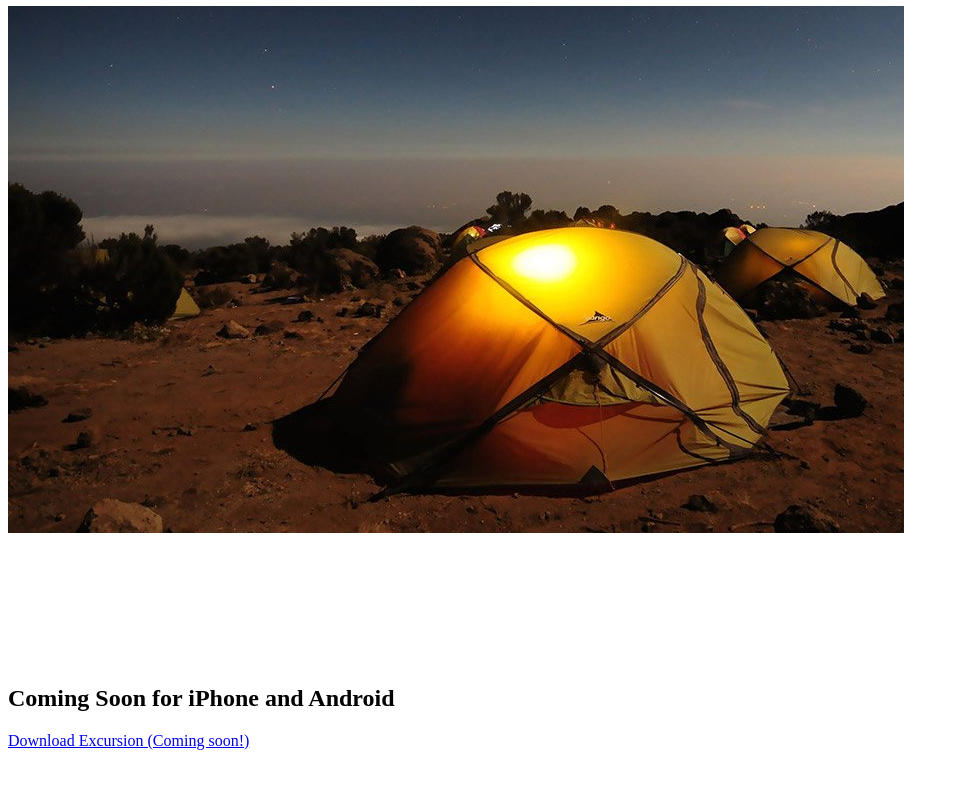
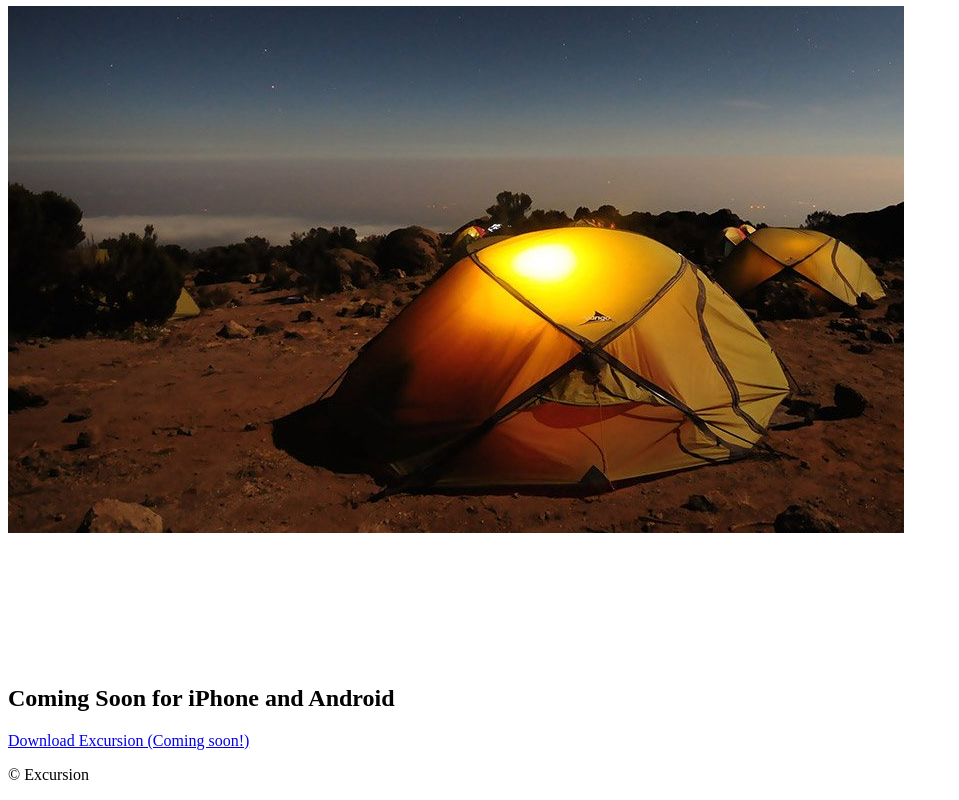
Before and after one commit to rssatnam/excursion, a plain HTML site: page index.html in a window 1280 px wide. Shown: the part 363-1163 px from the top of the page, without its empty margins (0-959 px from the left). Before the commit the page ends 1129 px from the top, so only its background shows below. Drawn offline with Linux system fonts and the light colour scheme.

Commit message:
Fixing index.html

```diff
--- a/index.html
+++ b/index.html
@@ -13,6 +13,7 @@
       <p>
         <a class="cta" href="#">Download Excursion (Coming soon!)</a>
       </p>
+    </header>
     <video autoplay loop muted>
       <source src="resources/videos/excursion.mp4" type="video/mp4" />
       /> Video is not supported!
@@ -20,8 +21,8 @@
 
     <h2>Your personal travel guide</h2>
     <p>
-        Excursion remembers places you like, and recommends new points of
-        interest around you.
+      Excursion remembers places you like, and recommends new points of interest
+      around you.
     </p>
 
     <p>
@@ -34,6 +35,8 @@
     <p>
       <a class="cta" href="#">Download Excursion (Coming soon!)</a>
     </p>
-    </header>
+    <footer>
+      <p>&copy; Excursion</p>
+    </footer>
   </body>
 </html>
```
Lines whose indentation alone changed are shown as unchanged.
